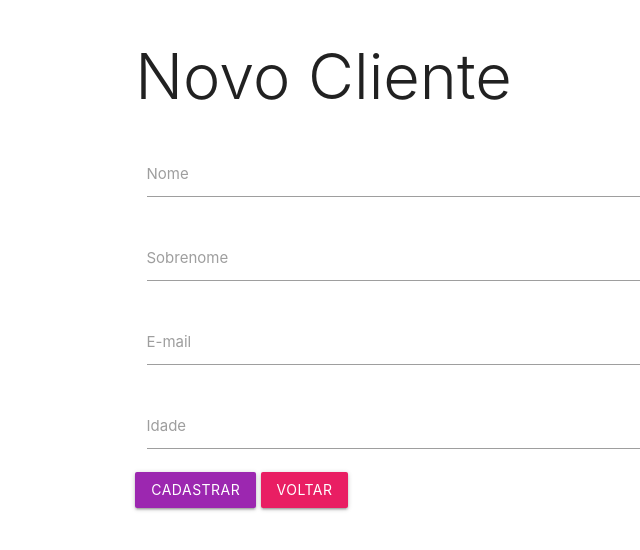
After one commit to 4rthurCoelho/aulas-crud, a PHP site: page /adicionar.php in a window 1280 px wide. The commit adds this page. Shown: the top 550 px of the page, without its empty margins (196-836 px from the left). Run offline with PHP 8.4, Linux system fonts and the light colour scheme.

Commit message:
Parte dinamica feita de acordo com as aulas 48 e 49 co curso de php

```diff
--- /dev/null
+++ b/adicionar.php
@@ -0,0 +1,37 @@
+<?php
+include_once 'includes/header.php';
+?>
+
+<div class="row">
+    <div class="col s12 m6 push-m3">
+        <h1 class="light">Novo Cliente</h1>
+        <form action="php_action/create.php" method="POST">
+            <div class="input-field col s12">
+                <input type="text" name="nome" id="nome">
+                <label for="nome">Nome</label>
+            </div>
+
+            <div class="input-field col s12">
+                <input type="text" name="sobrenome" id="sobrenome">
+                <label for="sobrenome">Sobrenome</label>
+            </div>
+
+            <div class="input-field col s12">
+                <input type="text" name="email" id="email">
+                <label for="email">E-mail</label>
+            </div>
+
+            <div class="input-field col s12">
+                <input type="number" name="idade" id="idade">
+                <label for="idade">Idade</label>
+            </div>
+
+            <button type="submit" name="btn-cadastrar" class="btn purple">Cadastrar</button>
+            <a href="index.php" class="btn pink">Voltar</a>
+        </form>
+    </div>
+</div>
+
+<?php
+include_once 'includes/footer.php';
+?>
```
Also changed, not shown: includes/mensagem.php (added, +14 -0 lines), index.php (+16 -5 lines), php_action/create.php (added, +20 -0 lines), php_action/db_connect.php (added, +12 -0 lines).
